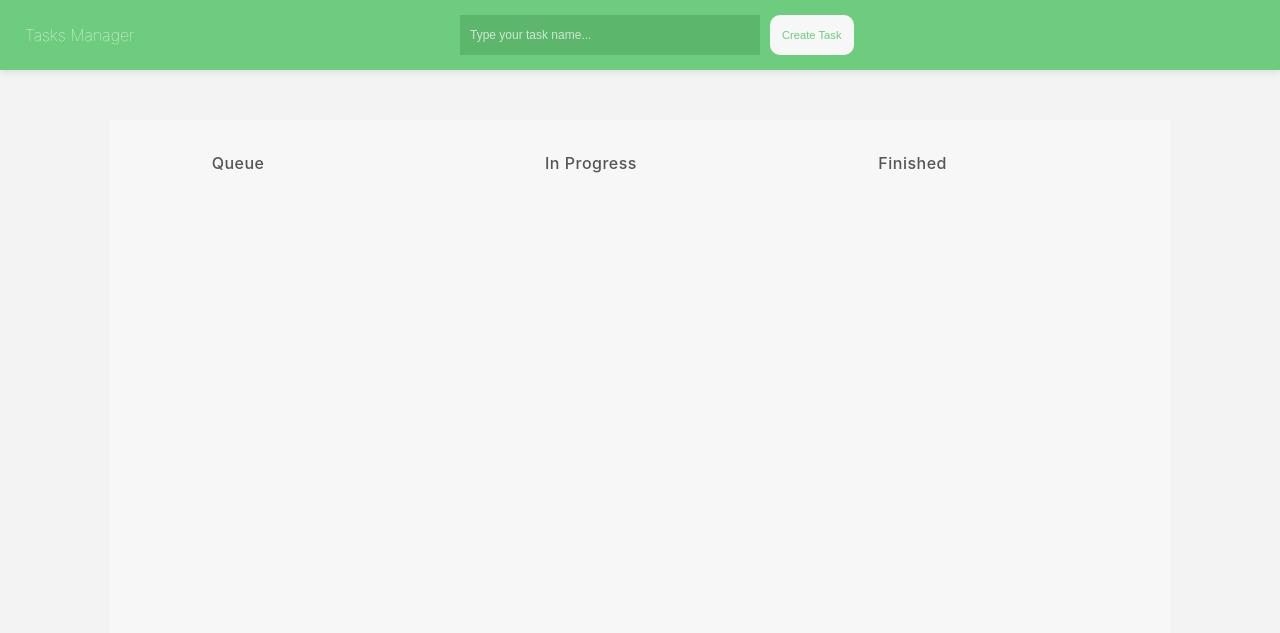
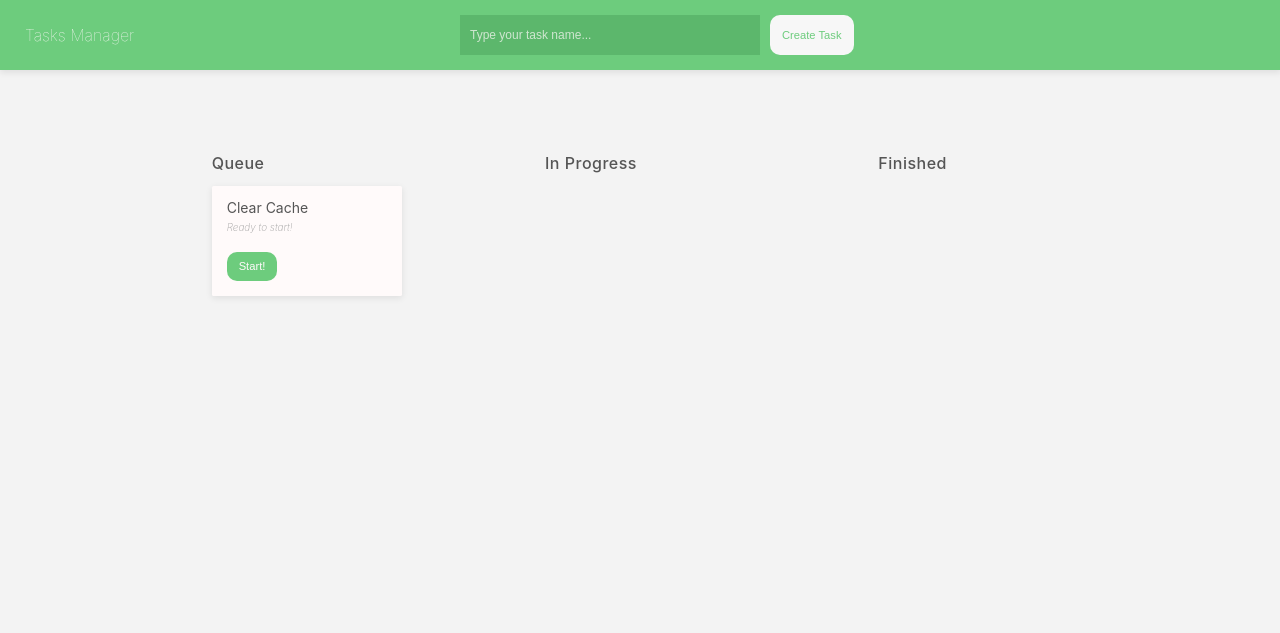
Before and after one commit to DazLamas/task-manager, a website with bundled scripts: page app/index.html in a window 1280 px wide. Built offline with nearby package versions, Linux system fonts and the light colour scheme.

Commit message:
Simulate one task

```diff
--- a/app/js/classes/task.js
+++ b/app/js/classes/task.js
@@ -18,7 +18,7 @@ export class Task {
                             <div class="loading stage-text-box progress"><div class="loading-bar"></div><div class="loading-bar"></div><div class="loading-bar"></div><div class="loading-bar"></div></div>
 
                             <span class="card-extra-text stage-text-box finished">
-                              Duration: <span class="display-duration-js"></span>s
+                              Completed in <span class="display-duration-js"></span>s
                             </span>
 
 
--- a/app/js/main.js
+++ b/app/js/main.js
@@ -2,6 +2,7 @@ import { TasksManager } from './classes/tasks-manager.js';
 import { Task } 		from './classes/task.js';
 
 const tm = new TasksManager();
+tm.createTask('Clear cache');//Demo task
 
 const newTaskBtn 	= document.getElementById('new-task-btn-js');
 const startProgress = document.getElementsByClassName('start-progress-js');
--- /dev/null
+++ b/app/js/simulation.js
@@ -0,0 +1,11 @@
+/* simulation.js */
+// This is only for de demo. Remove this file to run the app by your own.
+
+import { tm } from './main.js';
+
+(function(tm){
+
+	tm.createTask("Clear cache");
+	tm.createTask("Run tests");
+
+})(tm);
--- a/app/scss/common/_components.scss
+++ b/app/scss/common/_components.scss
@@ -10,7 +10,7 @@ $card-px: 15px;
   width: $card-width;
   border-radius: 0.1rem;
   padding: 15px $card-px;
-    margin: 7px 0;
+  margin: 10px 0;
   background-color: $white;
   background-clip: border-box;
   position: relative;
--- a/app/scss/views/_landing.scss
+++ b/app/scss/views/_landing.scss
@@ -20,7 +20,7 @@
 			justify-content: space-around;
 			width: 100%;
 			padding: 35px 30px;
-			background-color: $gray-100;
+			background-color: transparent;
 		}
 		&-column {
 			width: $card-width + $card-px*2;
```
Also changed, not shown: app/index.html (+1 -0 lines), app/css/app.css. Lines whose indentation alone changed are shown as unchanged.
